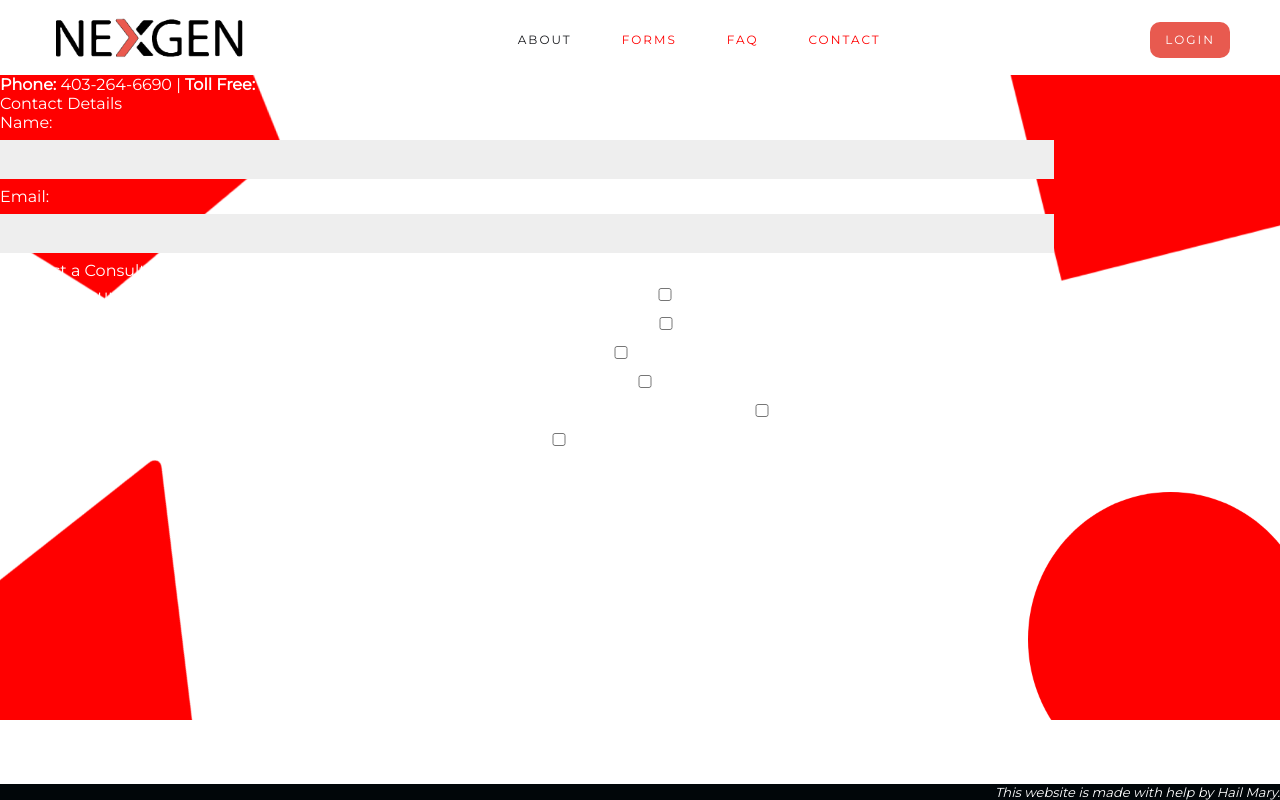
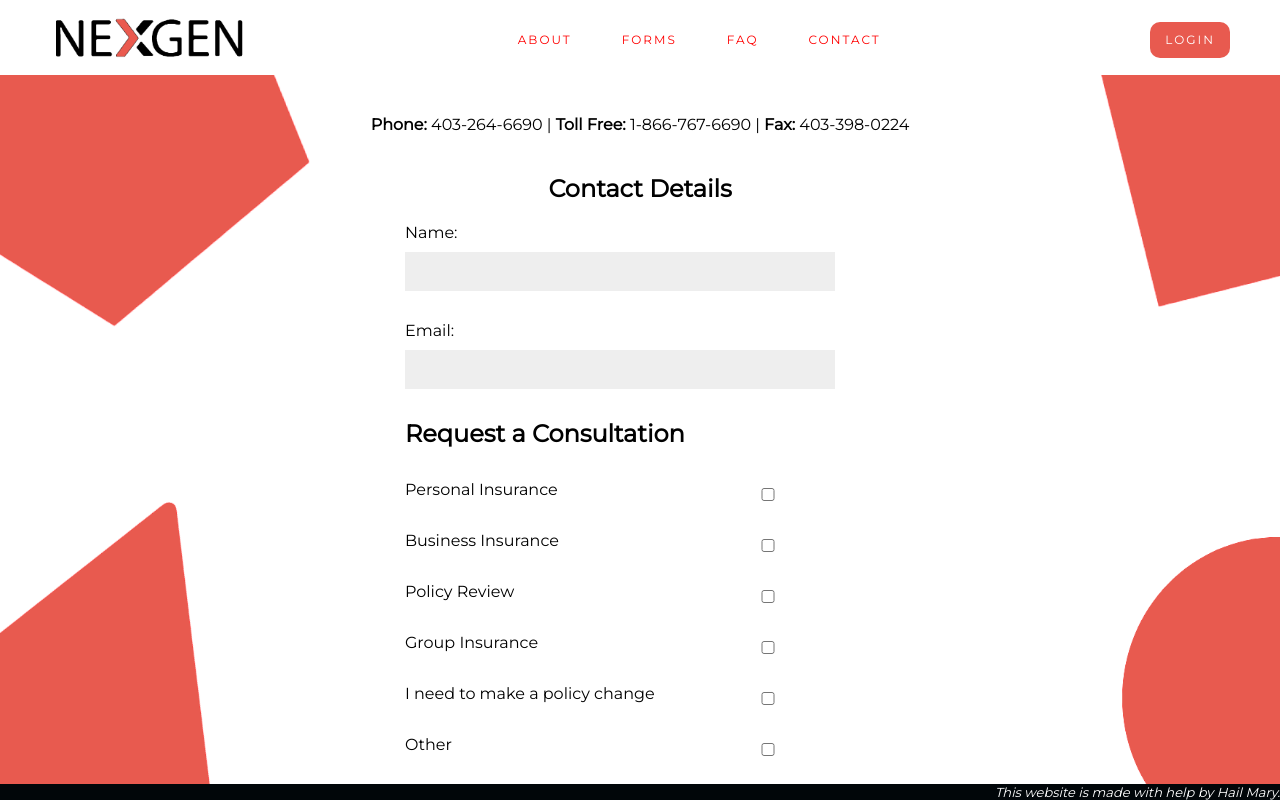
Before and after one commit to HailMaryProj304/HailMary, a React (Create React App) app in the folder projectnexgenfinancial/: page /Contact in a window 1280 px wide. Built offline with nearby package versions, Linux system fonts and the light colour scheme.

Commit message:
Updated CSS for the following pages: -Account -MainPage -Contact -Register

```diff
--- /dev/null
+++ b/projectnexgenfinancial/src/CSS/AccountPage.css
@@ -0,0 +1,3 @@
+body {
+    color: black;
+}
--- /dev/null
+++ b/projectnexgenfinancial/src/CSS/Contact.css
@@ -0,0 +1,27 @@
+.container {
+    color: black;
+}
+
+.Contact-Header {
+    text-align: center;
+    margin-bottom: 5vh;
+}
+
+.Contact-Form {
+    align-self: center;
+}
+
+.checkbox {
+    margin-left: 10px;
+    right: 0;
+    position: absolute;
+}
+
+.form-center {
+    width: 50%;
+    margin: 0 auto;
+}
+
+.consultation-checkboxes {
+    margin-bottom: 2rem;
+}
--- a/projectnexgenfinancial/src/CSS/LoginPage.css
+++ b/projectnexgenfinancial/src/CSS/LoginPage.css
@@ -18,12 +18,14 @@ html {
   margin-bottom: 30px;
 }
 
-.select-item {
-    padding: 5px 35px 5px 5px;
+.form-control {
+  width: 400px;
 }
 
-h2 {
+.center-title {
   text-align: center;
+  position: absolute;
+  top: 10%;
 }
 
 .Heading {
@@ -105,7 +107,16 @@ input {
 }
 
 .register-button {
-  margin-top: 80vh;
+  margin-top: 110vh;
+  position: absolute;
+}
+
+.select-item {
+  margin-top: 10px;
+  width: 427px;
+  background-color: #eee;
+  border: none;
+  padding: 12px 15px;
 }
 
 @keyframes fadein {
--- /dev/null
+++ b/projectnexgenfinancial/src/CSS/MainPage.css
@@ -0,0 +1,30 @@
+.MainPage {
+  color: black;
+}
+
+.container {
+    margin-left: auto;
+    margin-right: auto;
+    max-width: 940px;
+}
+
+.account-title {
+  text-align: center;
+  margin-top: 5vh;
+  margin-bottom: 5vh;
+  font-weight: 300;
+  font-size: 50px;
+}
+
+.grid {
+  display: grid;
+  grid-gap: 59px 79px;
+  grid-template-areas: "Area-2 . Area";
+  grid-template-columns: 1fr 1fr 1fr;
+  grid-template-rows: auto;
+}
+
+.grid-items{
+  grid-area: span 1 / span 1 / span 1 / span 1;
+  color: black;
+}
--- a/projectnexgenfinancial/src/Header.css
+++ b/projectnexgenfinancial/src/Header.css
@@ -5,8 +5,8 @@ a {
   transition-property: opacity;
   transition-duration: 200ms;
   transition-timing-function: ease;
-  color: rgb(26, 27, 31);
-  text-decoration: underline;
+  color:red;
+  text-decoration: none;
 }
 
 .Header {
--- a/projectnexgenfinancial/src/Header.js
+++ b/projectnexgenfinancial/src/Header.js
@@ -9,10 +9,10 @@ function Header() {
       <div className="Menu">
         <a><Link to="/"><img src={logo} width="198px"></img></Link></a>
         <div className="navigation-items">
-          <a className="navigation-item w-nav-link"><Link to="/about" style={{textDecoration:'none'}}>About</Link></a>
+          <a className="navigation-item w-nav-link"><Link to="/about">About</Link></a>
           <a className="navigation-item w-nav-link">Forms</a>
           <a className="navigation-item w-nav-link">FAQ</a>
-          <a className="navigation-item w-nav-link">Contact</a>
+          <a className="navigation-item w-nav-link"><Link to="/contact">Contact</Link></a>
         </div>
         <a><Link to="/login" className="button w-inline-block">Login</Link></a>
       </div>
--- a/projectnexgenfinancial/src/components/AccountPage.js
+++ b/projectnexgenfinancial/src/components/AccountPage.js
@@ -1,42 +1,55 @@
-import React from 'react'
-
+import React from "react";
+import "../CSS/AccountPage.css";
 
 function AccountPage() {
   return (
+    <div className="container">
+      <div className="split left">
         <div>
           <label htmlFor="First Name">First Name</label>
-           <input type="text" placeholder="User First Name" disabled/> <br/>
-
+          <input type="text" placeholder="User First Name" className='form-control' disabled /> <br />
+        </div>
+        <div>
             <label htmlFor="Last Name">Last Name</label>
-           <input type="text" placeholder="User Last Name" disabled/> <br/>
-
+            <input type="text" placeholder="User Last Name" className='form-control' disabled /> <br />
+        </div>
+        <div>
             <label htmlFor="Email">Email Address</label>
-           <input type="text" placeholder="User Email" disabled/> <br/>
-
+            <input type="text" placeholder="User Email" className='form-control' disabled /> <br />
+        </div>
+        <div>
             <label htmlFor="Password">Password</label>
-           <input type="text" placeholder="User Password" disabled/> <br/>
-
+            <input type="text" placeholder="User Password" className='form-control' disabled /> <br />
+        </div>
+      </div>
+      <div className="split right">
+        <div>
             <label htmlFor="Date-Of-Birth">Date of Birth</label>
-           <input type="date" placeholder="Date of Birth" disabled/> <br/>
-
+            <input type="date" placeholder="Date of Birth" className='form-control' disabled /> <br />
+        </div>
+        <div>
             <label htmlFor="Phone Number">Phone Number</label>
-           <input type="tel" placeholder="User Phone" disabled/> <br/>
-
+            <input type="tel" placeholder="User Phone" className='form-control' disabled /> <br />
+        </div>
+        <div>
             <label htmlFor="Street Address">Street Address</label>
-           <input type="text" placeholder="User Address" disabled/> <br/>
-
-           <label htmlFor="Country">Country</label>
-           <input type="text" placeholder="User Country" disabled/> <br/>
-
+            <input type="text" placeholder="User Address" className='form-control' disabled /> <br />
+        </div>
+        <div>
+            <label htmlFor="Country">Country</label><br />
+            <input type="text" placeholder="User Country" className='form-control' disabled /> <br />
+        </div>
+        <div>
             <label htmlFor="Province/State">Province/State</label>
-           <input type="text" placeholder="User Provice/State" disabled/> <br/>
-
+            <input type="text" placeholder="User Provice/State" className='form-control' disabled /> <br />
+        </div>
+        <div>
             <label htmlFor="Postal Code">Postal Code</label>
-           <input type="text" placeholder="User Postal Code" disabled/> <br/>
-
-
+            <input type="text" placeholder="User Postal Code" className='form-control' disabled /> <br />
         </div>
-    )
+      </div>
+    </div>
+  );
 }
 
 export default AccountPage;
--- a/projectnexgenfinancial/src/components/Contact.js
+++ b/projectnexgenfinancial/src/components/Contact.js
@@ -1,28 +1,74 @@
 import React from "react";
+import "../CSS/Contact.css";
 
 function Contact() {
   return (
-    <div>
+    <div className="container" style={{ marginTop: "5vh" }}>
       <div className="Contact-Header">
         <p>
-          <b>Phone:</b> 403-264-6690 | <b>Toll Free:</b> 1-866-767-6690 |<b>Fax:</b> 403-398-0224
+          <b>Phone:</b> 403-264-6690 | <b>Toll Free:</b> 1-866-767-6690 |{" "}
+          <b>Fax:</b> 403-398-0224
         </p>
-
-        <div className="Contact-Form">
-            <label htmlFor="Contact Details">Contact Details</label> <br/>
-            Name: <br/>
-            <input type="text"/> <br/>
-            Email: <br/>
-            <input type="text"/> <br/>
-
-            <label htmlFor="consultaton">Request a Consultation</label> <br/>
-            Personal Insurance<input type="checkbox" name="personal insurance" id="personalInsurance"/> <br/>
-            Business Insurance<input type="checkbox" name="Buisness Insurance" id="buisnessInsurance"/> <br/>
-            Policy Review<input type="checkbox" name="policy Review" id="policyReview"/> <br/>
-            Group Insurance<input type="checkbox" name="Group Insurance" id="Group Insurance"/> <br/>
-            I need to make a policy change<input type="checkbox" name="policy change" id="policyChange"/> <br/>
-            Other<input type="checkbox" name="Other" id="other"/>
-
+      </div>
+      <div className="Contact-Form">
+        <h2 htmlFor="Contact Details" style={{textAlign:"center"}}>Contact Details</h2>
+        <div className="form-center">
+          <p>Name:</p>
+          <input type="text" className="form-control" />
+        </div>
+        <div className="form-center">
+          <p>Email:</p>
+          <input type="text" className="form-control" />
+        </div>
+        <h2 className="form-center" htmlFor="consultation" style={{marginBottom:'2rem'}}>Request a Consultation</h2>
+        <div className="consultation-checkboxes form-center">
+          Personal Insurance
+          <input
+            className="checkbox"
+            type="checkbox"
+            name="personal insurance"
+            id="personalInsurance"
+          />{" "}
+        </div>
+        <div className="consultation-checkboxes form-center">
+          Business Insurance
+          <input
+            className="checkbox"
+            type="checkbox"
+            name="Business Insurance"
+            id="businessInsurance"
+          />{" "}
+        </div>
+        <div className="consultation-checkboxes form-center">
+          Policy Review
+          <input
+            className="checkbox"
+            type="checkbox"
+            name="policy Review"
+            id="policyReview"
+          />{" "}
+        </div>
+        <div className="consultation-checkboxes form-center">
+          Group Insurance
+          <input
+            className="checkbox"
+            type="checkbox"
+            name="Group Insurance"
+            id="Group Insurance"
+          />{" "}
+        </div>
+        <div className="consultation-checkboxes form-center">
+          I need to make a policy change
+          <input
+            className="checkbox"
+            type="checkbox"
+            name="policy change"
+            id="policyChange"
+          />{" "}
+        </div>
+        <div className="consultation-checkboxes form-center">
+          Other
+          <input className="checkbox" type="checkbox" name="Other" id="other" />
         </div>
       </div>
     </div>
--- a/projectnexgenfinancial/src/components/MainPage.js
+++ b/projectnexgenfinancial/src/components/MainPage.js
@@ -1,36 +1,59 @@
 import React from "react";
 import Icon from "../Icon.png";
-import {Link} from "react-router-dom";
+import { Link } from "react-router-dom";
+import "../CSS/MainPage.css";
 
 function MainPage() {
   return (
-    <div>
-      <h1>Account</h1>
-      <div className="top-row">
-        <a><Link to ="/policies"><img src={Icon} width="50px"></img></Link></a>
-        {/* <button>ICON 1</button> <br/> */}
+    <div className="MainPage">
+      <div className="container">
+        <h1 className="account-title">Account</h1>
+        <div className="grid">
+          <div className="grid-items">
+            <Link to="/policies" style={{color:"black"}}>
+              <img src={Icon} width="50px"></img>
               <h3>View policies</h3>
               View policies that you have chosen. <br />
-        <a><Link to ="/summaries"><img src={Icon} width="50px"></img></Link></a>
-        <h3>View Insurace Summary</h3>
+            </Link>
+          </div>
+          <div className="grid-items">
+            <Link to="/summaries" style={{color:"black"}}>
+              <img src={Icon} width="50px"></img>
+              <h3>View Insurance Summary</h3>
               View your insurance summary.
-        <a><Link to ="/contact"><img src={Icon} width="50px"></img></Link></a>
-        <h3>Request Contact/Assistance</h3>
+            </Link>
+          </div>
+          <div className="grid-items">
+            <Link to="/contact" style={{color:"black"}}>
+              <img src={Icon} width="50px"></img>
+              <h3 style={{ fontSize: "1.15rem" }}>
+                Request Contact/Assistance
+              </h3>
               Having problems? NexGen is here for you.
+            </Link>
           </div>
-
-      <br />
-
-      <div className="bottom-row">
-      <a><Link to ="/purchase"><img src={Icon} width="50px"></img></Link></a>
+          <div className="grid-items">
+            <Link to="/purchase" style={{color:"black"}}>
+              <img src={Icon} width="50px"></img>
               <h3>Buy Insurance</h3>
               Buy Insurance here. Give me that p-p-paper
-        <a><Link to ="/quotes"><img src={Icon} width="50px"></img></Link></a>
+            </Link>
+          </div>
+          <div className="grid-items">
+            <Link to="/quotes" style={{color:"black"}}>
+              <img src={Icon} width="50px"></img>
               <h3>Your Quotes</h3>
               View the quotes that NexGen has given you.
-        <a><Link to ="/account"><img src={Icon} width="50px"></img></Link></a>
+            </Link>
+          </div>
+          <div className="grid-items">
+            <Link to="/account" style={{color:"black"}}>
+              <img src={Icon} width="50px"></img>
               <h3>Change Account Details</h3>
               Change your password, or personal information.
+            </Link>
+          </div>
+        </div>
       </div>
     </div>
   );
--- a/projectnexgenfinancial/src/components/Register.js
+++ b/projectnexgenfinancial/src/components/Register.js
@@ -89,28 +89,46 @@ import "../CSS/LoginPage.css";
 // }
 
 function Register() {
-  const [regDetails, setRegDetails] = useState({email: "", first_name: "", last_name: "", dob: "", phone_number: "", street_address: "", prov: "", country: "", postal_code: "", password: ""})
-  const [error, setError] = useState(null)
-  const submitHandler = e => {
+  const [regDetails, setRegDetails] = useState({
+    email: "",
+    first_name: "",
+    last_name: "",
+    dob: "",
+    phone_number: "",
+    street_address: "",
+    prov: "",
+    country: "",
+    postal_code: "",
+    password: "",
+  });
+  const [error, setError] = useState(null);
+  const submitHandler = (e) => {
     e.preventDefault();
     // axios.get("http://localhost:8080/clients/addClient/" + regDetails.email + "&" + regDetails.first_name + "&" + regDetails.last_name + "&" + regDetails.dob + "&" + regDetails.phone_number + "&"
     // + regDetails.street_address + "&" + regDetails.prov + "&" + regDetails.country + "&" + regDetails.postal_code + "&" + regDetails.password)
-    const res = axios.post('http://localhost:8080/clients/RegisterClient', regDetails);
-  }
+    const res = axios.post(
+      "http://localhost:8080/clients/RegisterClient",
+      regDetails
+    );
+  };
 
   return (
     <div>
       <form onSubmit={submitHandler}>
         <div className="innerForm">
+          <h2 className="center-title">Register</h2>
           <div className="split left">
-          <h3>Register</h3>
             <div className="form-group">
               <label>First name</label>
               <input
                 type="text"
                 className="form-control"
                 placeholder="First name"
-              required onChange={e => setRegDetails({...regDetails, first_name: e.target.value})} value={regDetails.first_name}
+                required
+                onChange={(e) =>
+                  setRegDetails({ ...regDetails, first_name: e.target.value })
+                }
+                value={regDetails.first_name}
               />
             </div>
             <div className="form-group">
@@ -119,17 +137,24 @@ function Register() {
                 type="text"
                 className="form-control"
                 placeholder="Last name"
-              required onChange={e => setRegDetails({...regDetails, last_name: e.target.value})} value={regDetails.last_name}
-
+                required
+                onChange={(e) =>
+                  setRegDetails({ ...regDetails, last_name: e.target.value })
+                }
+                value={regDetails.last_name}
               />
             </div>
             <div className="form-group">
-            <label>Email</label>
+              <label>Email Address</label>
               <input
                 type="email"
                 className="form-control"
                 placeholder="Enter email"
-              required onChange={e => setRegDetails({...regDetails, email: e.target.value})} value={regDetails.email}
+                required
+                onChange={(e) =>
+                  setRegDetails({ ...regDetails, email: e.target.value })
+                }
+                value={regDetails.email}
               />
             </div>
             <div className="form-group">
@@ -138,10 +163,13 @@ function Register() {
                 type="password"
                 className="form-control"
                 placeholder="Enter password"
-              required onChange={e => setRegDetails({...regDetails, password: e.target.value})} value={regDetails.password}
+                required
+                onChange={(e) =>
+                  setRegDetails({ ...regDetails, password: e.target.value })
+                }
+                value={regDetails.password}
               />
             </div>
-          //SPLIT HERE
           </div>
           <div className="split right">
             <div className="form-group">
@@ -150,44 +178,79 @@ function Register() {
                 type="date"
                 className="form-control"
                 placeholder="Enter Date of Birth"
-                required onChange={e => setRegDetails({...regDetails, dob: e.target.value})} value={regDetails.dob}
+                required
+                onChange={(e) =>
+                  setRegDetails({ ...regDetails, dob: e.target.value })
+                }
+                value={regDetails.dob}
               />
             </div>
-
             <div className="form-group">
               <label>Phone Number</label>
               <input
                 type="tel"
                 className="form-control"
-                placeholder="Enter Phone NumbeSDSADr"
+                placeholder="Enter Phone Number"
                 pattern="[0-9]{10}"
-                required onChange={e => setRegDetails({...regDetails, phone_number: e.target.value})} value={regDetails.phone_number}
+                required
+                onChange={(e) =>
+                  setRegDetails({ ...regDetails, phone_number: e.target.value })
+                }
+                value={regDetails.phone_number}
               />
             </div>
-
             <div className="form-group">
               <label>Street Address</label>
               <input
                 type="text"
                 className="form-control"
                 placeholder="Street Address"
-                required onChange={e => setRegDetails({...regDetails, street_address: e.target.value})} value={regDetails.street_address}
+                required
+                onChange={(e) =>
+                  setRegDetails({
+                    ...regDetails,
+                    street_address: e.target.value,
+                  })
+                }
+                value={regDetails.street_address}
               />
             </div>
-
-            <div className="form-group">
+            <div className="form-group" style={{ marginBottom: "20px" }}>
               <label>Country </label>
-              <select name="country" id="country" required onChange={e => setRegDetails({...regDetails, country: e.target.value})} value={regDetails.country}>
-                <option selected= ""> </option>
+              <br />
+              <select
+                name="country"
+                id="country"
+                className="select-item"
+                required
+                onChange={(e) =>
+                  setRegDetails({ ...regDetails, country: e.target.value })
+                }
+                value={regDetails.country}
+              >
+                <option selected=""> </option>
                 <option value="Canada">Canada</option>
                 <option value="USA">USA</option>
               </select>
               {/* <input type="text" className="form-control" placeholder="Enter Country" /> */}
             </div>
-
-            <div className="form-group" id="provCodes">
+            <div
+              className="form-group"
+              id="provCodes"
+              style={{ marginBottom: "20px" }}
+            >
               <label>Province/State</label>
-              <select name="provState" id="provState" required onChange={e => setRegDetails({...regDetails, prov: e.target.value})} value={regDetails.prov}>
+              <br />
+              <select
+                name="provState"
+                id="provState"
+                className="select-item"
+                required
+                onChange={(e) =>
+                  setRegDetails({ ...regDetails, prov: e.target.value })
+                }
+                value={regDetails.prov}
+              >
                 <optgroup label="Province">
                   <option selected=""> </option>
                   <option value="AB">AB</option>
@@ -261,7 +324,6 @@ function Register() {
                 </optgroup>
               </select>
             </div>
-
             <div className="form-group">
               <label>Postal Code </label>
               <input
@@ -269,14 +331,17 @@ function Register() {
                 className="form-control"
                 placeholder="Enter Postal Code"
                 maxLength="6"
-                onChange={e => setRegDetails({...regDetails, postal_code: e.target.value})} value={regDetails.postal_code}
+                onChange={(e) =>
+                  setRegDetails({ ...regDetails, postal_code: e.target.value })
+                }
+                value={regDetails.postal_code}
               />
             </div>
           </div>
           <div className="register-button">
             <input type="submit" className="button" value="Register"></input>
             <p>
-              <a href="login">Already registered?</a>
+              <a href="login" style={{color:"black"}}>Already registered?</a>
             </p>
           </div>
         </div>
--- a/projectnexgenfinancial/src/index.css
+++ b/projectnexgenfinancial/src/index.css
@@ -5,7 +5,7 @@ body {
     sans-serif;
   -webkit-font-smoothing: antialiased;
   -moz-osx-font-smoothing: grayscale;
-
+  overflow: hidden;
 }
 
 code {
```
Also changed, not shown: projectnexgenfinancial/src/App.js (+4 -14 lines), projectnexgenfinancial/src/shapes.png. Lines whose indentation alone changed are shown as unchanged.
